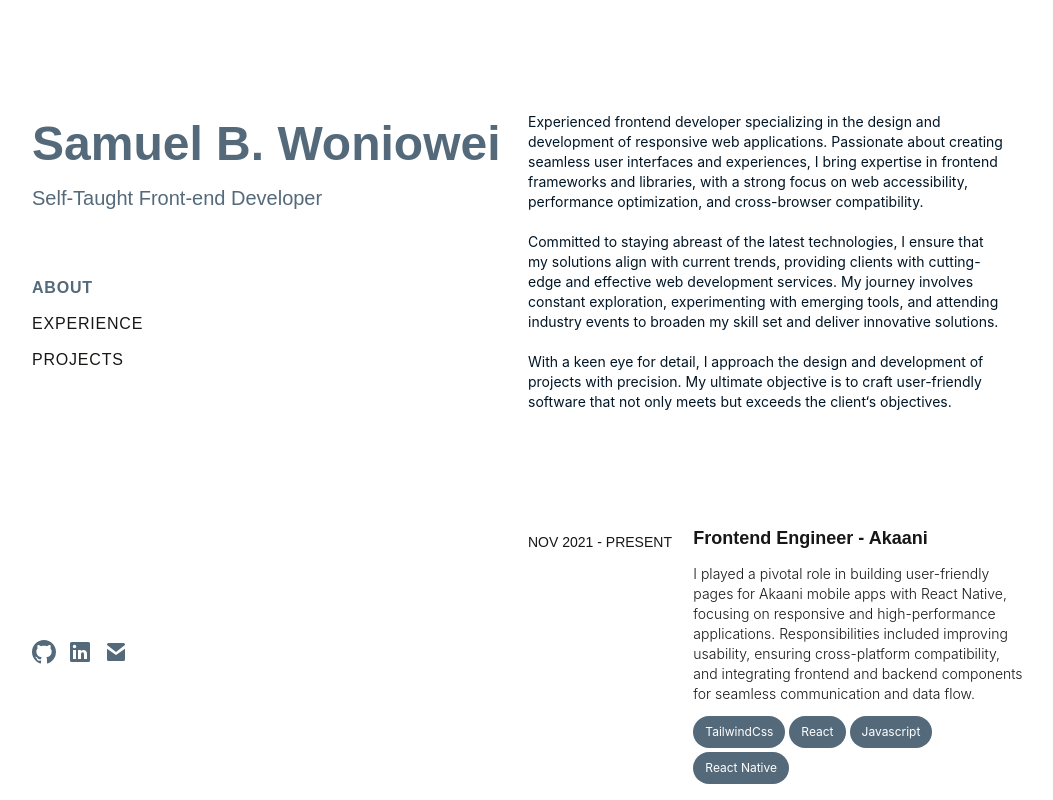
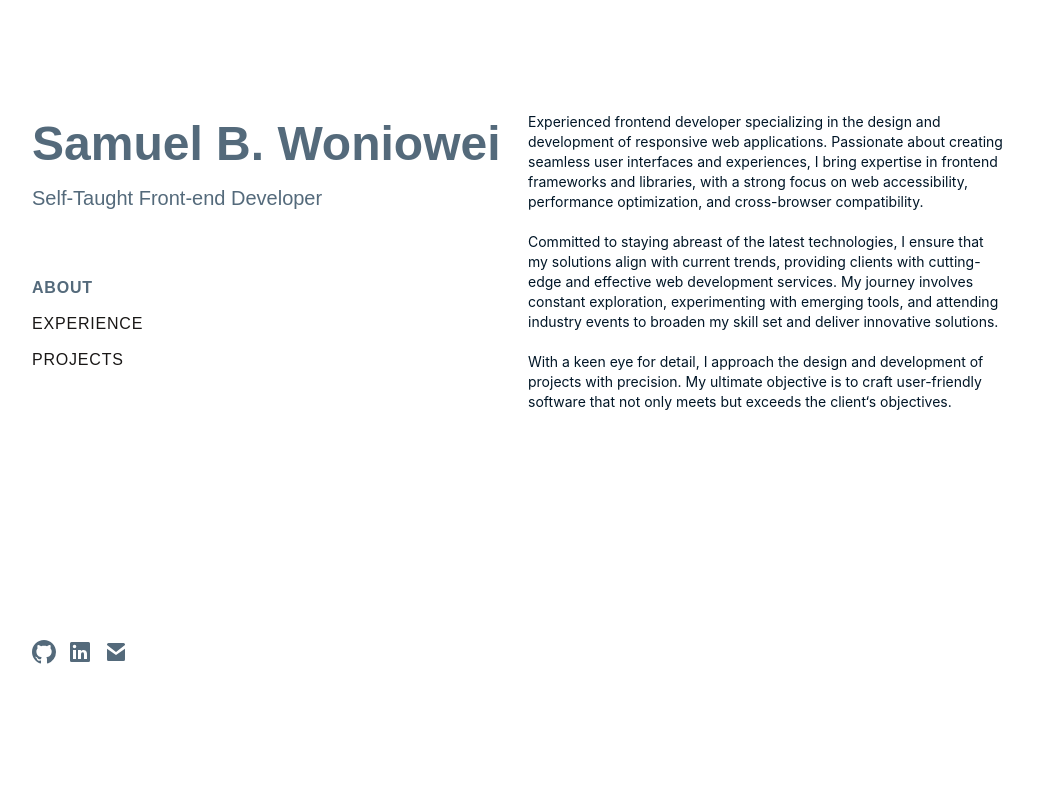
Before and after one commit to SamuelWoniowei/portfolio, a Next.js app: page / in a window 1280 px wide. Shown: the top 800 px of the page, without its empty margins (112-1165 px from the left). Built offline with nearby package versions, Linux system fonts and the light colour scheme.

Commit message:
semi-second

```diff
--- a/src/app/page.tsx
+++ b/src/app/page.tsx
@@ -1,9 +1,9 @@
 import Intro from './components/Intro';
 import About from './components/About';
-import Articles from './components/Articles';
-import Experience from './components/Experience';
-import Projects from './components/Projects';
-import Footer from './components/Footer';
+// import Articles from './components/Articles';
+// import Experience from './components/Experience';
+// import Projects from './components/Projects';
+// import Footer from './components/Footer';
 
 export default function Home() {
   return (
@@ -13,10 +13,10 @@ export default function Home() {
       </div>
       <div className="flex-1">
        <About />
-       <Experience />
+       {/* <Experience />
        <Projects />
        <Articles />
-       <Footer />
+       <Footer /> */}
       </div>
     </main>
   );
```
